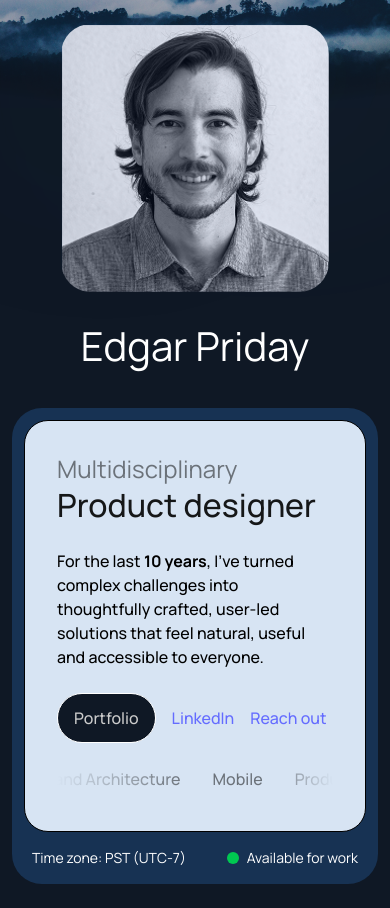
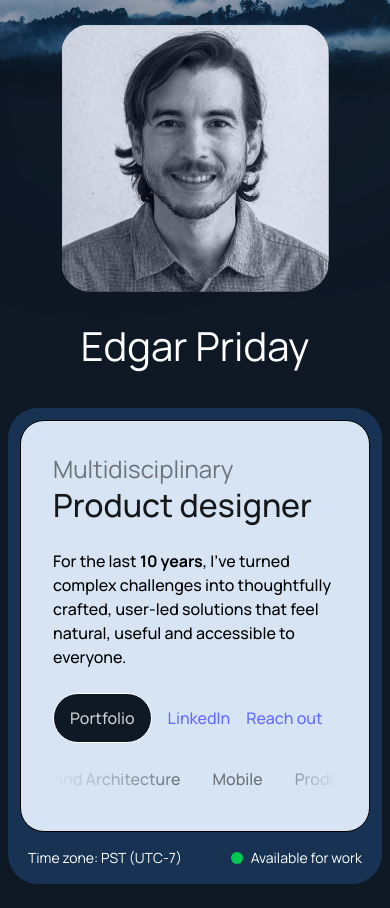
Before and after one commit to nomativ/personal-site, a React (Vite) app: page / in a window 390 px wide. Built offline with nearby package versions, Linux system fonts and the light colour scheme.

Commit message:
fix spacing for mobile

```diff
--- a/src/App.tsx
+++ b/src/App.tsx
@@ -22,7 +22,7 @@ function App() {
             <img src={profilePic} alt='Edgar Priday profile picture' className="w-67 h-67 rounded-[30px]" />
             <span className="text-[40px] text-white min-w-fit">Edgar Priday</span>
           </div>
-          <div className="md:w-[470px] md:mx-0 mx-3 p-3 bg-[#173253] rounded-[30px] flex-col justify-start items-start gap-4 inline-flex self-center">
+          <div className="md:w-[470px] md:mx-0 mx-2 p-3 bg-[#173253] rounded-[30px] flex-col justify-start items-start gap-4 inline-flex self-center">
             <div className="p-8 bg-[#d7e4f3] rounded-3xl border border-black flex-col justify-start items-start gap-6 flex overflow-hidden">
               <div className="flex-col justify-start items-start flex">
                 <div className="text-black/50 text-2xl">Multidisciplinary</div>
```
